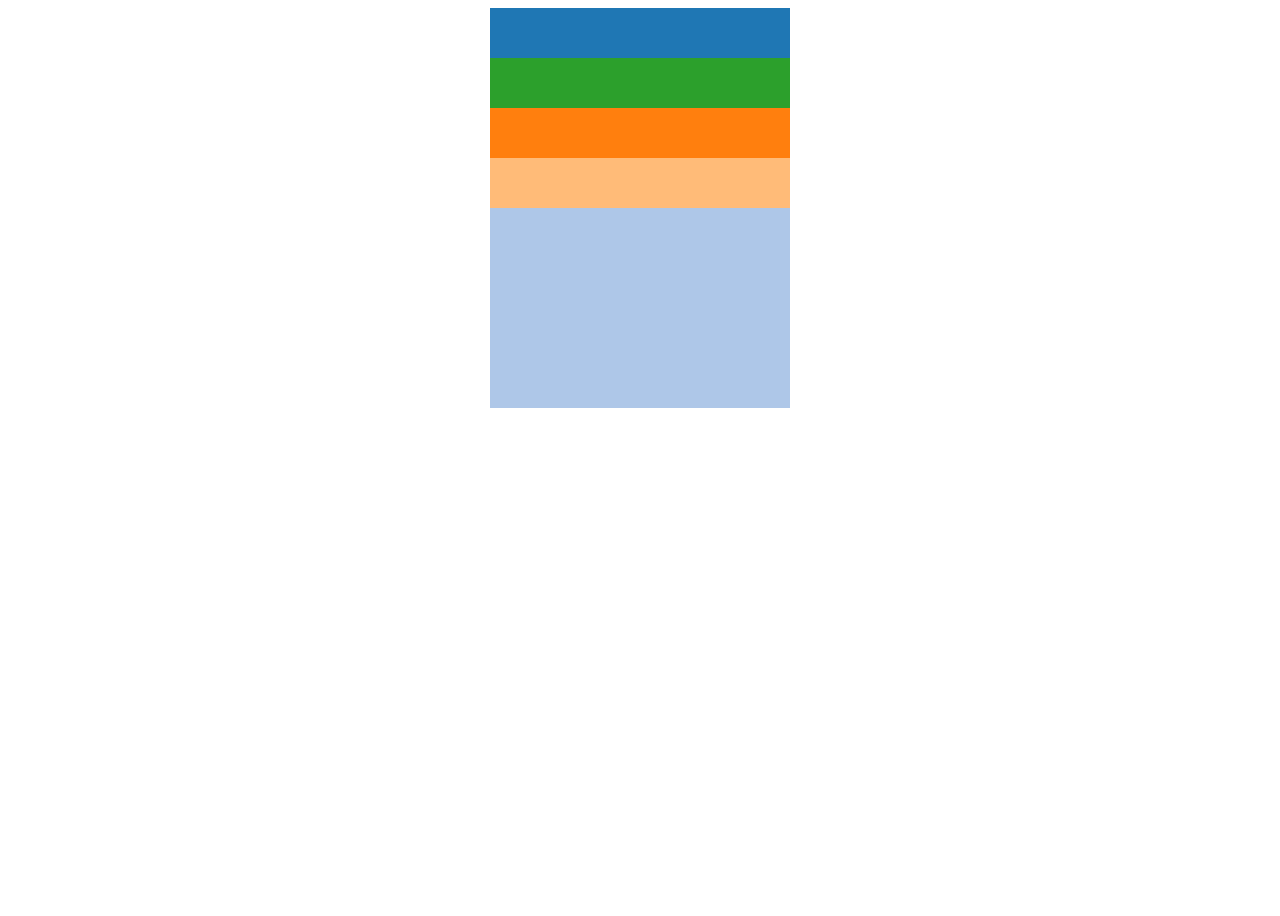
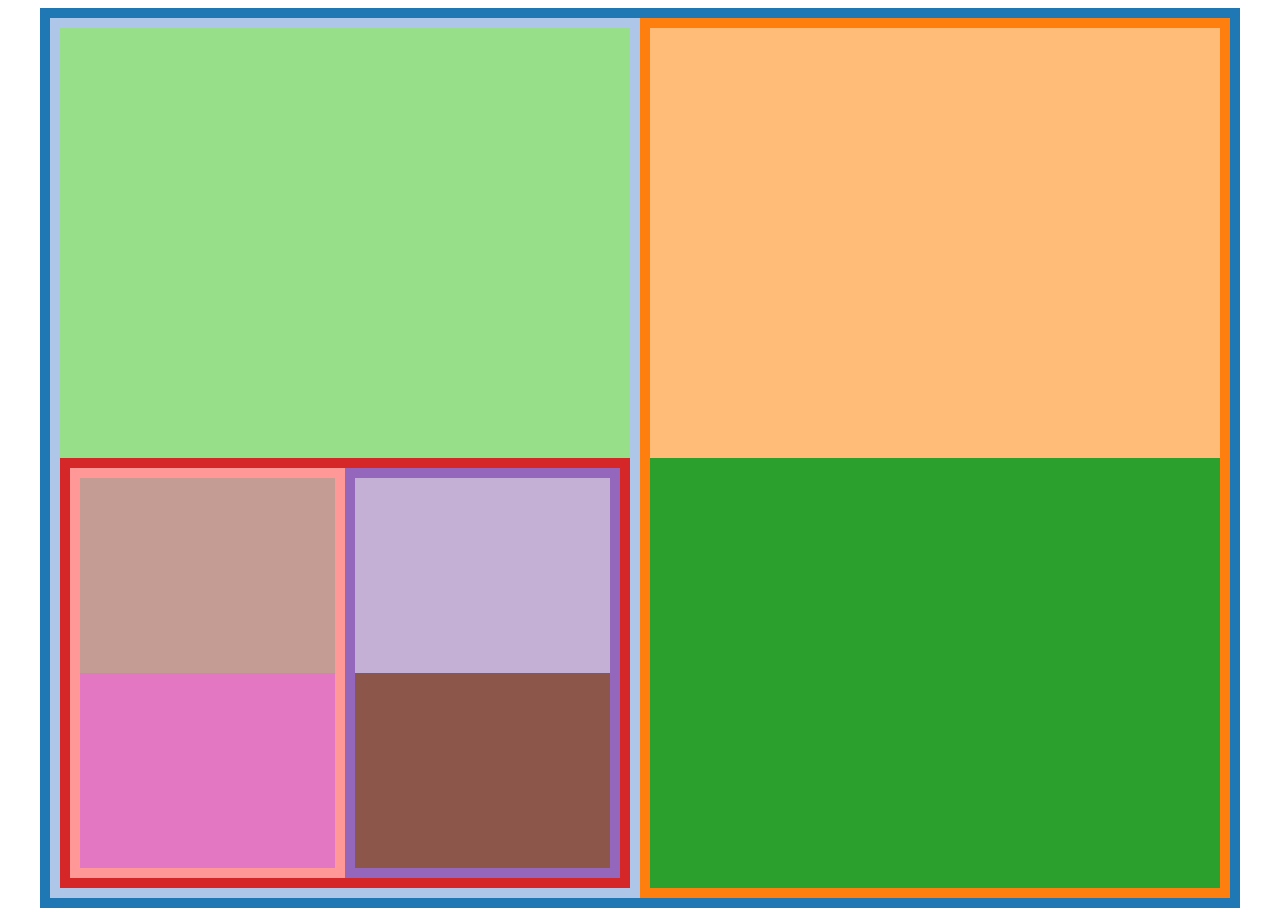
Before and after one commit to leotrs/DAGmaps, a plain HTML site: page dagmaps.html in a window 1280 px wide. Before the commit the page ends 800 px from the top, so only its background shows below. Drawn offline with nearby package versions, Linux system fonts and the light colour scheme.

Commit message:
last update

```diff
--- a/dagmaps.html
+++ b/dagmaps.html
@@ -15,8 +15,8 @@
 
      /*** Basic stuff ***/
 
-     var width = 300,
-         height = 400;
+     var width = 1200,
+         height = 900;
 
      var svg = d3.select(".chart")
                  .attr("width", width)
@@ -31,7 +31,7 @@
          var children = [],
              idx = tree.nodes.map(function(e) { return e.id; }).indexOf(node);
 
-         for(var i=0; i < tree.links.length; i++) {
+         for (var i=0; i < tree.links.length; i++) {
              if(tree.links[i].source == idx)
                  children.push(tree.links[i].target)
          }
@@ -53,16 +53,33 @@
      function layout(rect, sizes, labels) {
          /* Find a partition of rect into rectangles Ri where area(Ri)
             is proportional to sizes[i]. */
+         var padding = 10;
          var rects = [];
          var num_rects = sizes.length;
-         var rect_size = rect.height / num_rects;
-         for (var i=0; i < num_rects; i++) {
-             rects.push({"x": rect.x,
-                         "y": rect.y + rect_size * i,
-                         "width": rect.width,
-                         "height": rect.height / num_rects,
-                         "label": labels[i]});
+
+         if (rect.height > rect.width) {
+             var rect_size = (rect.height - 2*padding) / num_rects;
+
+             for (var i=0; i < num_rects; i++) {
+                 rects.push({"x": rect.x + padding,
+                             "y": rect.y + padding + rect_size * i,
+                             "width": (rect.width - 2*padding),
+                             "height": (rect.height - 2*padding) / num_rects,
+                             "label": labels[i]});
+             }
          }
+         else {
+             var rect_size = (rect.width - 2*padding) / num_rects;
+
+             for (var i=0; i < num_rects; i++) {
+                 rects.push({"y": rect.y + padding,
+                             "x": rect.x + padding + rect_size * i,
+                             "height": (rect.height - 2*padding),
+                             "width": (rect.width - 2*padding) / num_rects,
+                             "label": labels[i]});
+             }
+         }
+
          return rects;
      }
 
@@ -77,7 +94,7 @@
         source and the sink. */
 
      function processNode(tree, node, rects, sizes) {
-         /* console.log('processing: ' + node);*/
+         console.log('processing: ' + node);
          var children = getChildren(tree, node);
 
          /* 6. If u is an S-node then
@@ -88,8 +105,29 @@
              /* console.log('S!');*/
 
              /* Every S-node has exactly children. */
-             rects[tree.nodes[children[0]].id] = rects[node];
-             rects[tree.nodes[children[1]].id] = rects[node];
+             var id1 = tree.nodes[children[0]].id,
+                 id2 = tree.nodes[children[1]].id;
+
+             /* rects[id1] = Object.assign({}, rects[node]);
+              * rects[id1].label = id1;
+
+              * rects[id2] = Object.assign({}, rects[node]);
+              * rects[id2].label = id2;*/
+
+             var childrenSizes = children.map(function(c) {
+                 return sizes[tree.nodes[c].id];
+             });
+
+             var childrenLabels = children.map(function(c) {
+                 return tree.nodes[c].id;
+             });
+
+             var childrenRects = layout(rects[node], childrenSizes, childrenLabels);
+
+             for (var i=0; i < children.length; i++) {
+                 rects[tree.nodes[children[i]].id] = childrenRects[i];
+             };
+
          }
 
          /* 7. If u is a P-node then
@@ -121,6 +159,7 @@
 
      d3.json('graph.json', function(error, graph) {
          if (error) throw error;
+         /* console.log(graph);*/
 
          d3.json('tree.json', function(error, tree) {
              if (error) throw error;
@@ -133,15 +172,24 @@
 
              /* 4. Assign rectangle R to the root node of T. */
              var rects = {};
-             rects[tree.root] = {"x": 0, "y": 0, "width": width, "height": height};
+             rects[tree.root] = {"label": tree.root,
+                                 "x": 0, "y": 0,
+                                 "width": width, "height": height};
 
              /* 5. Let u be the current node of T and Ru the rectangle
                 assigned to it. */
              var stack = [tree.root],
                  node, rect, src, tgt;
 
+             var counter = 0;
+
              /* Steps 6, 7, 8 are recursive over all nodes. */
              while (stack.length > 0) {
+                 counter += 1;
+                 /* if (counter > 6) {
+                  *     break;
+                  * }*/
+
                  node = stack.pop();
                  rect = rects[node];
 
```
Also changed, not shown: 2 other files.
